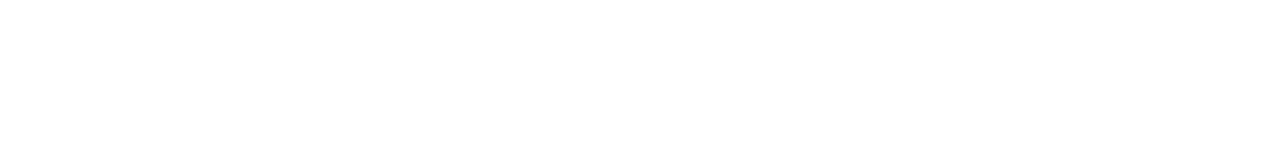
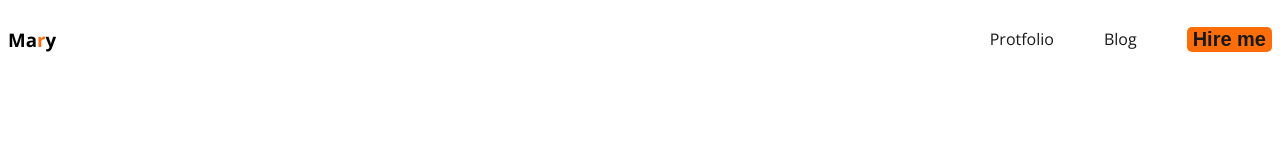
Before and after one commit to utpolra1/webdevloper-website, a plain HTML site: page index.html in a window 1280 px wide. Drawn offline with nearby package versions, Linux system fonts and the light colour scheme.

Commit message:
update aal file

```diff
--- /dev/null
+++ b/css/style.css
@@ -0,0 +1,50 @@
+body{
+    font-family: 'lato',sans-serif;
+    font-family: 'Open Sans', sans-serif;
+}
+/* style for navbar */
+.navspan{
+    color:rgba(253, 110, 10, 1)
+}
+nav {
+    display: flex;
+    justify-content: space-between;
+
+}
+nav title{
+    color: black;
+    font-size: 45px;
+    font-weight: 800;
+}
+nav >ul{
+    display: flex;
+    align-items: center;
+}
+nav li{
+    list-style: none;
+    margin-right: 50px ;
+}
+nav a{
+    text-decoration: none;
+    color: #181818;
+
+}
+.btn-primary{
+    border-radius: 5px;
+    background-color: #FD6E0A;
+    border: 0;
+    color: white;
+    font-size: 20px;
+    font-weight: 700;
+}
+/* h3{
+    font-weight: 800px;
+} */
+
+/* nav > ul > li{
+    display: flex;
+    text-decoration: none;
+}
+a{
+    list-style: none;
+} */
--- a/index.html
+++ b/index.html
@@ -4,10 +4,23 @@
     <meta charset="UTF-8">
     <meta name="viewport" content="width=device-width, initial-scale=1.0">
     <title>Webdevloper Website</title>
+    <link rel="preconnect" href="https://fonts.googleapis.com">
+    <link rel="preconnect" href="https://fonts.gstatic.com" crossorigin>
+    <link href="https://fonts.googleapis.com/css2?family=Open+Sans:wght@300;400;700;800&display=swap" rel="stylesheet">
+    <link rel="stylesheet" href="css/style.css">
 </head>
 <body>
     <header>
-
+        <nav>
+            <h3>
+                Ma<span class="navspan">r</span>y
+            </h3>
+            <ul>
+                <li><a href="">Protfolio</a></li>
+                <li><a href="">Blog</a></li>
+                <button class="btn-primary"><a href="">Hire me</a></button>
+            </ul>
+        </nav>
     </header>
     <main>
 
```
